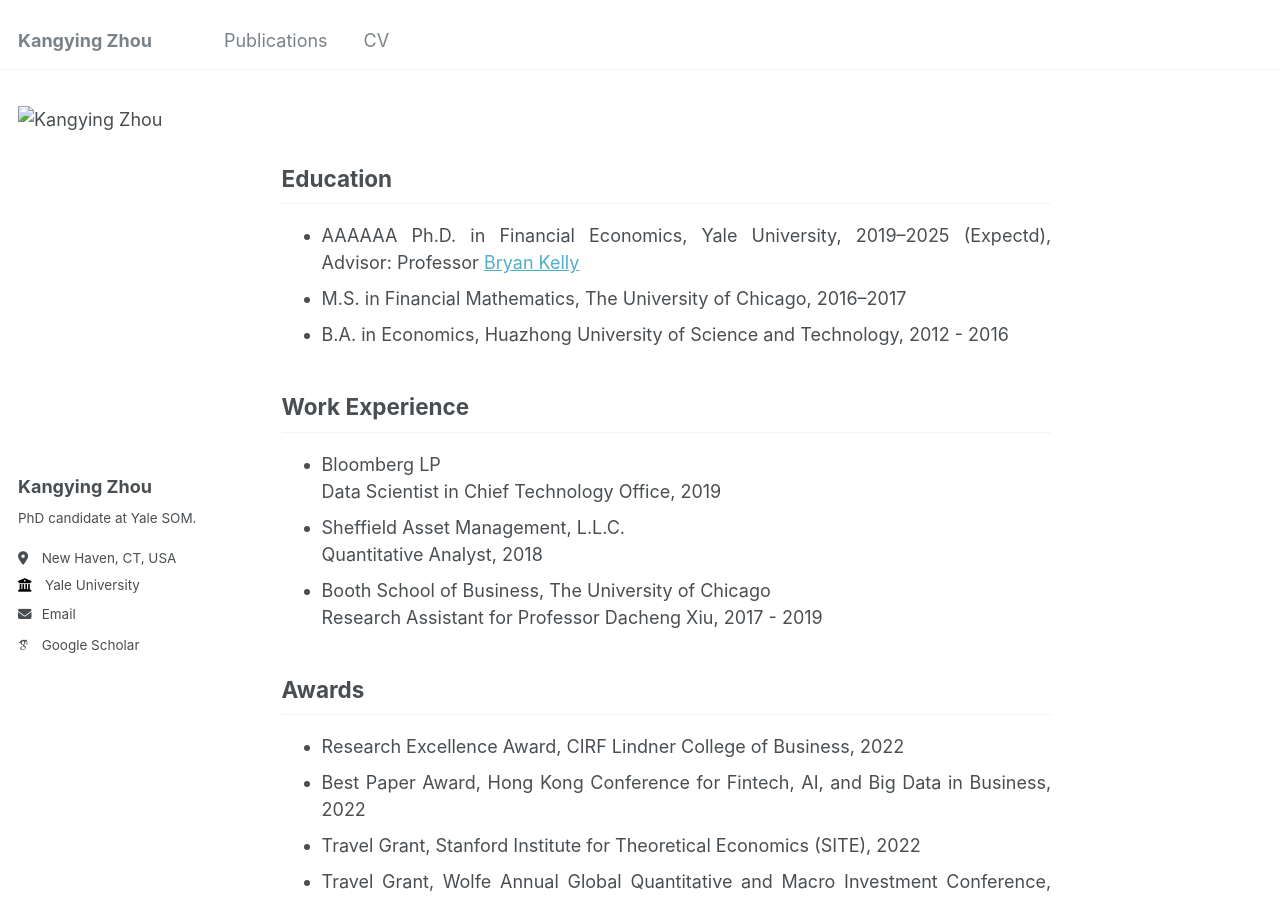
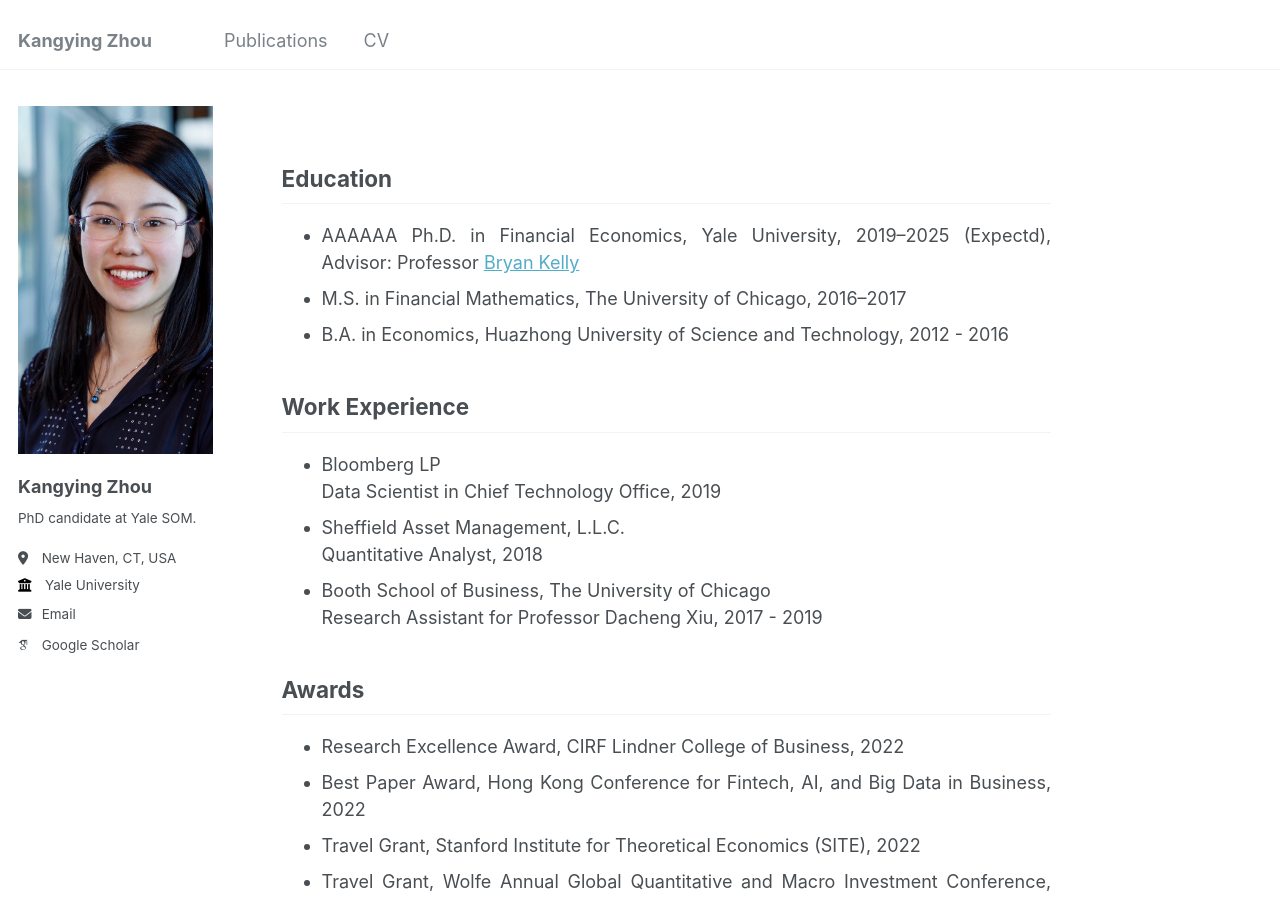
Before and after one commit to rosieli5/rosieli5.github.io, a Jekyll site: the page built from _pages/about.md, in a window 1280 px wide and 900 px high. Built offline with Jekyll 4.4.1, drawn with Linux system fonts in a browser that asks for light colours; some web fonts are replaced.

Commit message:
Update _config.yml

```diff
--- a/_config.yml
+++ b/_config.yml
@@ -23,7 +23,7 @@ author:
   # Biographic information
   # avatar           : "profile34.png"
   # avatar           : "profile2to3.png"
-  avatar           : "images/profile2to3.png"
+  avatar           : "profile2to3.png"
   name             : "Kangying Zhou"
   pronouns         : # example: "she/her"
   bio              : "PhD candidate at Yale SOM."
```
